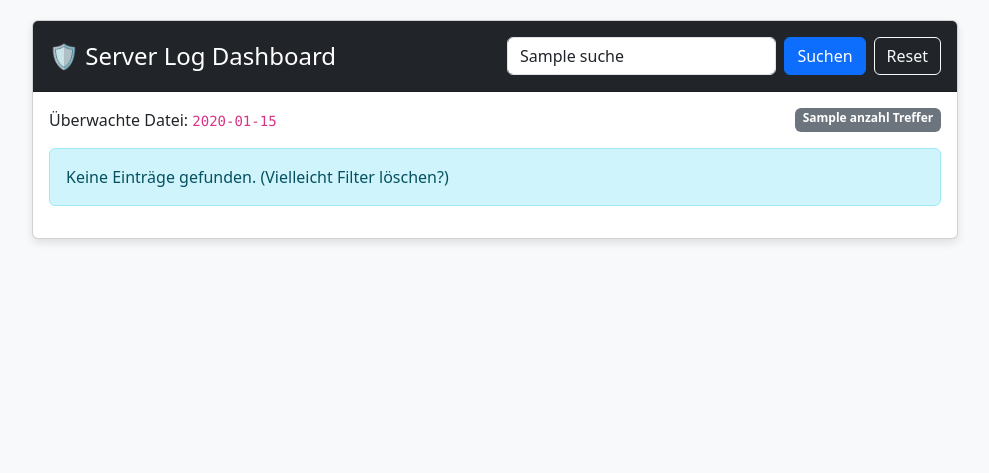
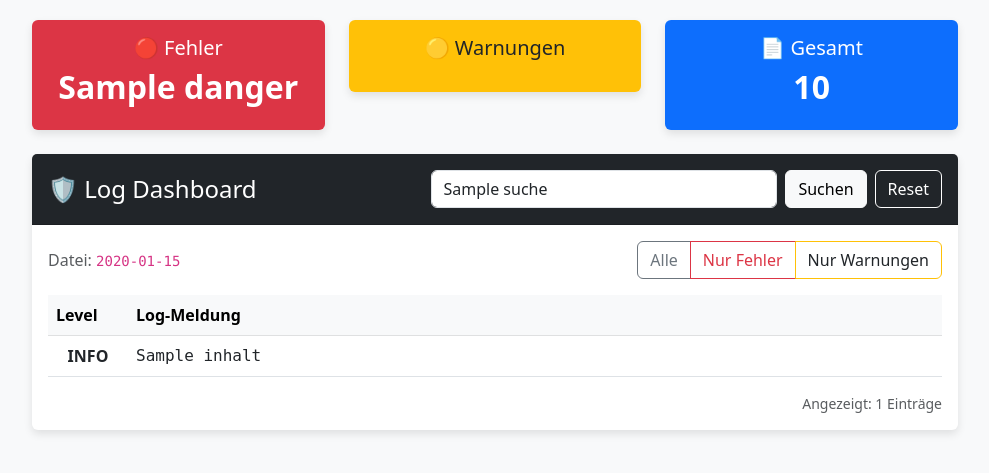
Before and after one commit to ogy796/log-analyzer, a Flask app: template templates/index.html in a window 1280 px wide. Shown: the top 473 px of the page, without its empty margins (145-1134 px from the left). Run offline with Flask 3, Linux system fonts and the light colour scheme; the template is opened without the code that fills it: most values are stand-ins (such as "Sample title", 1, 10 or a date in 2020).

Commit message:
Add dashboard stats and filter logic

```diff
--- a/app.py
+++ b/app.py
@@ -9,81 +9,49 @@
 
 @app.route('/')
 def dashboard():
-    dateiname = os.getenv('LOG_DATEI')
+    dateiname = os.getenv('LOG_DATEI', 'server.log')
     log_pfad = os.path.join(basedir, dateiname)
 
-    suchbegriff = request.args.get('suche')
+    suchbegriff = request.args.get('suche', '').lower()
+    filter_typ = request.args.get('typ', 'alle')
 
     if not os.path.exists(log_pfad):
-        return f"Fehler: Datei {dateiname} nicht gefunden."
+        return f"<h3>Fehler:</h3> <p>Die Datei <b>{dateiname}</b> wurde nicht gefunden.</p>"
 
     log_daten = []
+    stats = {'danger': 0, 'warning': 0, 'total': 0}
 
     try:
-        with open(log_pfad, 'r', encoding='utf-8') as f:
+        with open(log_pfad, 'r', encoding = 'utf-8') as f:
             for zeile in f:
                 zeile = zeile.strip()
+                if not zeile: continue
 
                 eintrag = None
-
                 if "ERROR" in zeile:
-                    eintrag = {'inhalt': zeile, 'farbe': 'danger'}
+                    eintrag = {'inhalt': zeile, 'farbe': 'danger', 'typ': 'danger'}
+                    stats ['danger'] += 1
                 elif "WARNING" in zeile:
-                    eintrag = { 'inhalt': zeile, 'farbe': 'warning' }
+                    eintrag = {'inhalt': zeile, 'farbe': 'warning', 'typ': 'warning'}
 
                 if eintrag:
-                    if suchbegriff:
-                        if suchbegriff.lower() in zeile.lower():
-                            log_daten.append(eintrag)
-                    else:
+                    match_suche = suchbegriff in zeile.lower()
+                    match_typ = (filter_typ == 'alle' or filter_typ == eintrag ['typ'])
+
+                    if match_suche and match_typ:
                         log_daten.append(eintrag)
 
-        return render_template('index.html',
-                               datei=dateiname,
-                               anzahl=len(log_daten),
-                               logs=log_daten,
-                               suche=suchbegriff)
+            stats['total'] = len(log_daten)
+
+            return render_template('index.html',
+                                   datei = dateiname,
+                                   stats=stats,
+                                   logs=log_daten,
+                                   suche=suchbegriff,
+                                   aktueller_filter=filter_typ)
+
     except Exception as e:
-        return f"Systemfehler: {e}"
-
-    if __name__ == '__main__':
-        app.run(port=5001, debug=True)
-
-
-
-    if not os.path.exists(log_pfad):
-        return f"<h3>Fehler:</h3> <p> Die Datei <b>{dateiname}</b> wurde nicht gefunden.</p>"
-
-    log_daten = []
-
-    try:
-        with open(log_pfad, 'r', encoding='utf-8') as f:
-            for zeile in f:
-                zeile = zeile.strip()
-
-                if "ERROR" in zeile:
-                    eintrag = { 'inhalt': zeile, 'farbe': 'danger' }
-                    log_daten.append(eintrag)
-
-                elif "WARNING" in zeile:
-                    eintrag = { 'inhalt': zeile, 'farbe': 'warning' }
-                    log_daten.append(eintrag)
-
-                else:
-
-                    pass
-            return render_template('index.html',
-                                   datei=dateiname,
-                                   anzahl=len(log_daten),
-                                   logs=log_daten)
-    except Exception as e:
-        return f"Systemfehler: {e}"
-
-
-
+        return f"Systemfehler beim Lesen der Datei: {e}"
 
 if __name__ == '__main__':
     app.run(port=5001, debug=True)
-
-
-#bank, if betrag >10.000 and land != "Deutschland"
--- a/templates/index.html
+++ b/templates/index.html
@@ -7,7 +7,9 @@
     <link href="https://cdn.jsdelivr.net/npm/bootstrap@5.3.0/dist/css/bootstrap.min.css" rel="stylesheet">
     <style>
         body { background-color: #f8f9fa; padding: 20px; }
-        .card { box-shadow: 0 4px 8px rgba(0,0,0,0.1); }
+        .card { box-shadow: 0 4px 8px rgba(0,0,0,0.1); border: none; }
+        .stat-card { transition: transform 0.2s; }
+        .stat-card:hover { transform: translateY(-5px); }
     </style>
 </head>
 <body>
@@ -16,58 +18,105 @@
     <div class="row justify-content-center">
         <div class="col-md-10">
 
+            <div class="row mb-4 text-center">
+                <div class="col-md-4">
+                    <div class="card stat-card bg-danger text-white p-3">
+                        <h5>🔴 Fehler</h5>
+                        <h2 class="fw-bold">{{ stats.danger }}</h2>
+                    </div>
+                </div>
+                <div class="col-md-4">
+                    <div class="card stat-card bg-warning text-dark p-3">
+                        <h5>🟡 Warnungen</h5>
+                        <h2 class="fw-bold">{{ stats.warning }}</h2>
+                    </div>
+                </div>
+                <div class="col-md-4">
+                    <div class="card stat-card bg-primary text-white p-3">
+                        <h5>📄 Gesamt</h5>
+                        <h2 class="fw-bold">{{ stats.total }}</h2>
+                    </div>
+                </div>
+            </div>
+
             <div class="card">
                 <div class="card-header bg-dark text-white p-3">
                     <div class="row align-items-center">
-                        <div class="col-md-6">
-                            <h4 class="mb-0">🛡️ Server Log Dashboard</h4>
+                        <div class="col-md-5">
+                            <h4 class="mb-0">🛡️ Log Dashboard</h4>
                         </div>
 
-                        <div class="col-md-6">
+                        <div class="col-md-7">
                             <form action="/" method="get" class="d-flex">
+                                <input type="hidden" name="typ" value="{{ aktueller_filter }}">
+
                                 <input type="text"
                                        name="suche"
                                        class="form-control me-2"
                                        placeholder="Fehlercode suchen (z.B. 505)..."
                                        value="{{ suche if suche else '' }}">
-                                <button type="submit" class="btn btn-primary">Suchen</button>
-                                <a href="/" class="btn btn-outline-light ms-2">Reset</a>
+                                <button type="submit" class="btn btn-light">Suchen</button>
+                                <a href="/" class="btn btn-outline-secondary ms-2 text-white border-white">Reset</a>
                             </form>
                         </div>
-
                     </div>
                 </div>
 
                 <div class="card-body">
-                    <div class="d-flex justify-content-between mb-3">
-                        <span>Überwachte Datei: <code>{{ datei }}</code></span>
-                        <span class="badge bg-secondary">{{ anzahl }} Treffer</span>
+                    <div class="d-flex justify-content-between align-items-center mb-3">
+                        <div class="text-muted">
+                            Datei: <code>{{ datei }}</code>
+                        </div>
+
+                        <div class="btn-group">
+                            <a href="/?typ=alle&suche={{ suche }}"
+                               class="btn btn-outline-secondary {% if aktueller_filter == 'alle' %}active{% endif %}">
+                                Alle
+                            </a>
+                            <a href="/?typ=danger&suche={{ suche }}"
+                               class="btn btn-outline-danger {% if aktueller_filter == 'danger' %}active{% endif %}">
+                                Nur Fehler
+                            </a>
+                            <a href="/?typ=warning&suche={{ suche }}"
+                               class="btn btn-outline-warning text-dark {% if aktueller_filter == 'warning' %}active{% endif %}">
+                                Nur Warnungen
+                            </a>
+                        </div>
                     </div>
 
-                    {% if anzahl > 0 %}
-                        <table class="table table-hover">
-                            <thead>
+                    {% if logs|length > 0 %}
+                        <table class="table table-hover align-middle">
+                            <thead class="table-light">
                                 <tr>
-                                    <th style="width: 50px;">Status</th>
-                                    <th>Meldung</th>
+                                    <th style="width: 80px;">Level</th>
+                                    <th>Log-Meldung</th>
                                 </tr>
                             </thead>
                             <tbody>
                                 {% for log in logs %}
-                                <tr class="table-{{ log.farbe }}">
-                                    <td class="text-center">
-                                        {% if log.farbe == 'danger' %} 🔴
-                                        {% elif log.farbe == 'warning' %} 🟡
-                                        {% else %} ⚪
+                                <tr class="{% if log.farbe == 'danger' %}table-danger{% elif log.farbe == 'warning' %}table-warning{% endif %}">
+                                    <td class="text-center fw-bold">
+                                        {% if log.farbe == 'danger' %}
+                                            <span class="badge bg-danger">ERROR</span>
+                                        {% elif log.farbe == 'warning' %}
+                                            <span class="badge bg-warning text-dark">WARN</span>
+                                        {% else %}
+                                            INFO
                                         {% endif %}
                                     </td>
-                                    <td>{{ log.inhalt }}</td>
+                                    <td style="font-family: monospace;">{{ log.inhalt }}</td>
                                 </tr>
                                 {% endfor %}
                             </tbody>
                         </table>
+                        <div class="text-end text-muted small">
+                            Angezeigt: {{ logs|length }} Einträge
+                        </div>
                     {% else %}
-                        <div class="alert alert-info">Keine Einträge gefunden. (Vielleicht Filter löschen?)</div>
+                        <div class="alert alert-secondary text-center mt-4">
+                            <h4>Keine Einträge gefunden 🔍</h4>
+                            <p>Versuche den Filter zurückzusetzen oder einen anderen Suchbegriff.</p>
+                        </div>
                     {% endif %}
                 </div>
             </div>
```
Also changed, not shown: README.md.
